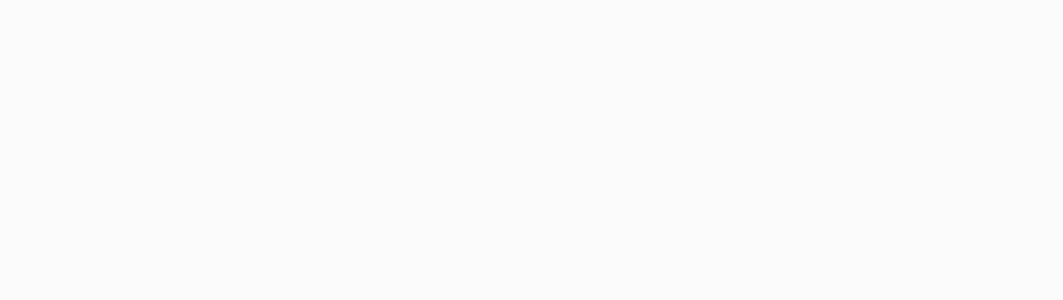
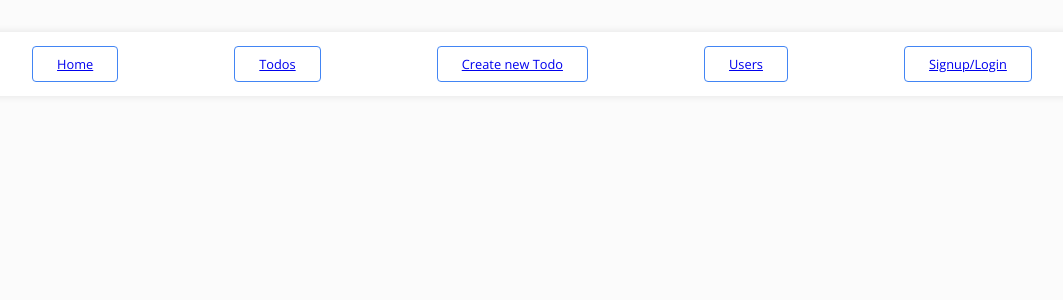
Before and after one commit to tkiviniemi/todo-app, a React (Vite) app in the folder frontend/: page / in a window 1280 px wide. Before the commit this address had no page. Shown: the top 300 px of the page, without its empty margins (100-1163 px from the left). Built offline with nearby package versions, Linux system fonts and the light colour scheme.

Commit message:
Added a navbar

```diff
--- a/frontend/src/App.jsx
+++ b/frontend/src/App.jsx
@@ -5,6 +5,7 @@ import Users from './users/pages/Users';
 import Todos from './todos/pages/Todos';
 import AddTodo from './todos/pages/AddTodo';
 import Authenticate from './users/pages/Authenticate';
+import Navbar from './shared/components/navbar/Navbar';
 
 import './App.css';
 
@@ -14,6 +15,7 @@ function App() {
   return (
     <QueryClientProvider client={queryClient}>
       <Router>
+        <Navbar />
         <Routes>
           <Route path="/todos" element={<Todos />} />
           <Route path="/todos/new" element={<AddTodo />} />
--- /dev/null
+++ b/frontend/src/shared/components/navbar/navbar.css
@@ -0,0 +1,10 @@
+.navbar {
+  width: 100%;
+  display: flex;
+  flex-direction: row;
+  justify-content: space-evenly;
+  align-items: center;
+  height: 4rem;
+  background-color: #fff;
+  box-shadow: 0 0 0.5rem rgba(0, 0, 0, 0.1);
+}
--- /dev/null
+++ b/frontend/src/shared/components/navbar/navbar.jsx
@@ -0,0 +1,30 @@
+import { Link } from 'react-router-dom';
+
+import Button from '../button/Button';
+import './navbar.css';
+
+const Navbar = () => {
+  return (
+    <nav>
+      <div className="navbar">
+        <Button inverse size="small">
+          <Link to="/">Home</Link>
+        </Button>
+        <Button inverse size="small">
+          <Link to="/todos">Todos</Link>
+        </Button>
+        <Button inverse size="small">
+          <Link to="/todos/new">Create new Todo</Link>
+        </Button>
+        <Button inverse size="small">
+          <Link to="/users">Users</Link>
+        </Button>
+        <Button inverse size="small">
+          <Link to="/auth">Signup/Login</Link>
+        </Button>
+      </div>
+    </nav>
+  );
+};
+
+export default Navbar;
```
